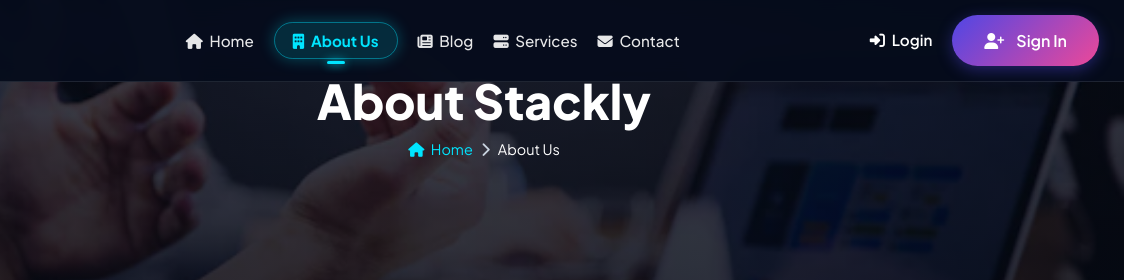
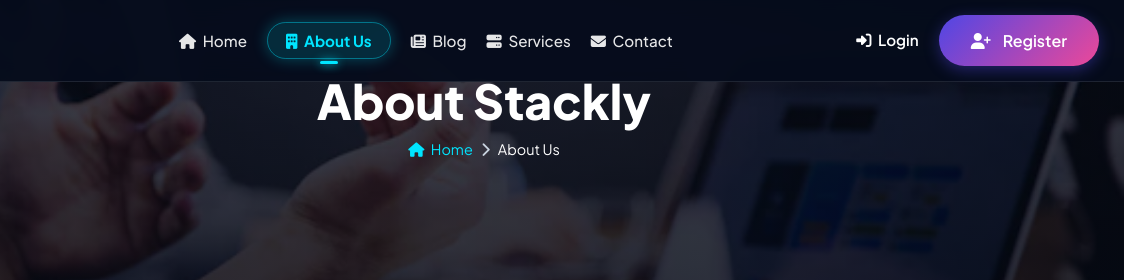
Before and after one commit to Vikranth-Bandharapu/Cloud-Computing-Services, a plain HTML site: page about.html in a window 1280 px wide. Shown: the top 280 px of the page, 156-1280 px from the left. Drawn offline with nearby package versions, Linux system fonts and the light colour scheme.

Commit message:
Add files via upload

```diff
--- a/about.html
+++ b/about.html
@@ -32,7 +32,7 @@
             </ul>
             <div class="header-actions">
                 <a href="login.html" class="btn-login-header"><i class="fas fa-right-to-bracket me-1"></i> Login</a>
-                <a href="signup.html" class="btn-cta-header"><i class="fas fa-user-plus me-1"></i> Sign In</a>
+                <a href="signup.html" class="btn-cta-header"><i class="fas fa-user-plus me-1"></i> Register</a>
             </div>
             <button class="hamburger-public" aria-label="Toggle Navigation"><i class="fas fa-bars"></i></button>
         </div>
@@ -53,7 +53,7 @@
             <li class="mobile-drawer-item"><a href="cloud-services.html"><i class="fas fa-server me-1"></i> Services</a></li>
             <li class="mobile-drawer-item"><a href="contact.html"><i class="fas fa-envelope me-1"></i> Contact</a></li>
             <li class="mobile-drawer-item"><a href="login.html"><i class="fas fa-right-to-bracket me-1"></i> Login</a></li>
-            <li class="mobile-drawer-item"><a href="signup.html" style="color: var(--cyan-accent);"><i class="fas fa-user-plus me-1"></i> Sign In</a></li>
+            <li class="mobile-drawer-item"><a href="signup.html" style="color: var(--cyan-accent);"><i class="fas fa-user-plus me-1"></i> Register</a></li>
         </ul>
     </div>
 
```
Also changed, not shown: blog.html (+2 -2 lines), cloud-services.html (+2 -2 lines), cloud-solutions.html (+2 -2 lines), contact.html (+2 -2 lines), index.html (+2 -2 lines), security-devops.html (+2 -2 lines), service.html (+2 -2 lines), services.html (+2 -2 lines).
